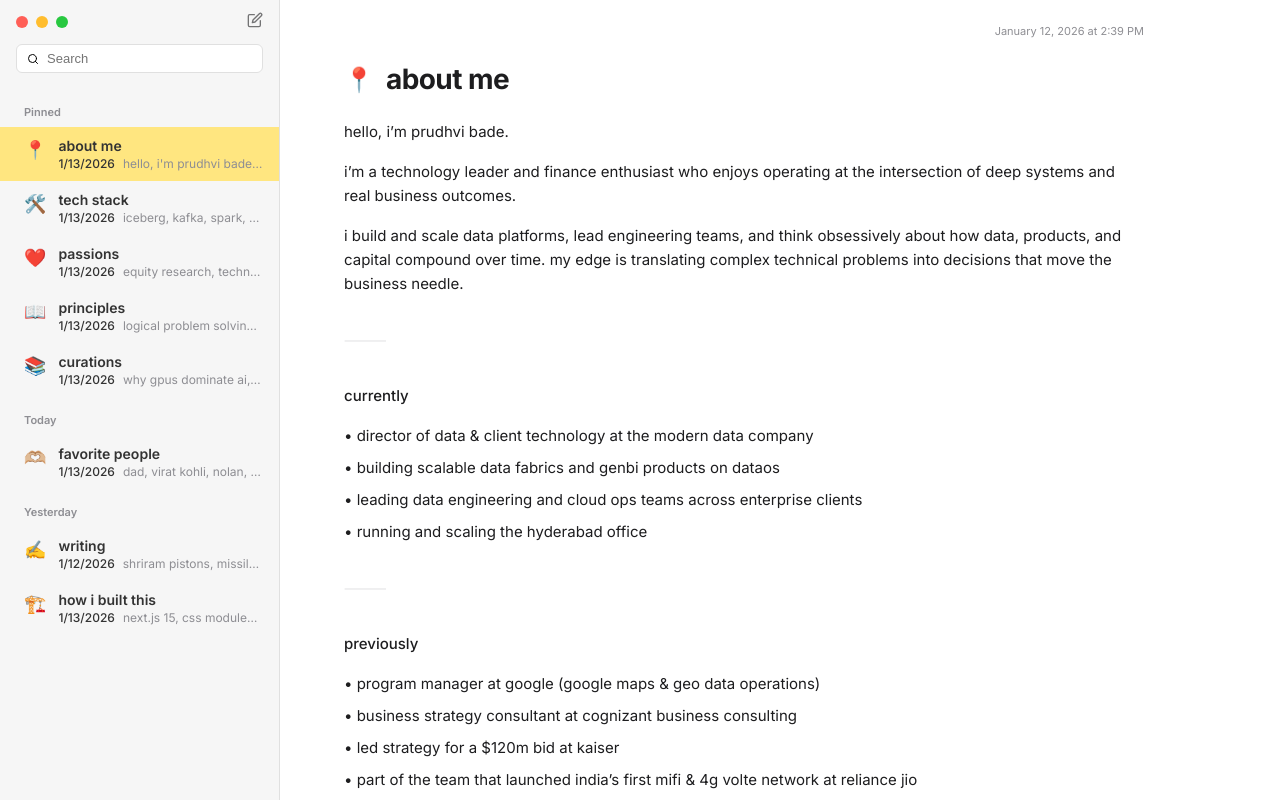
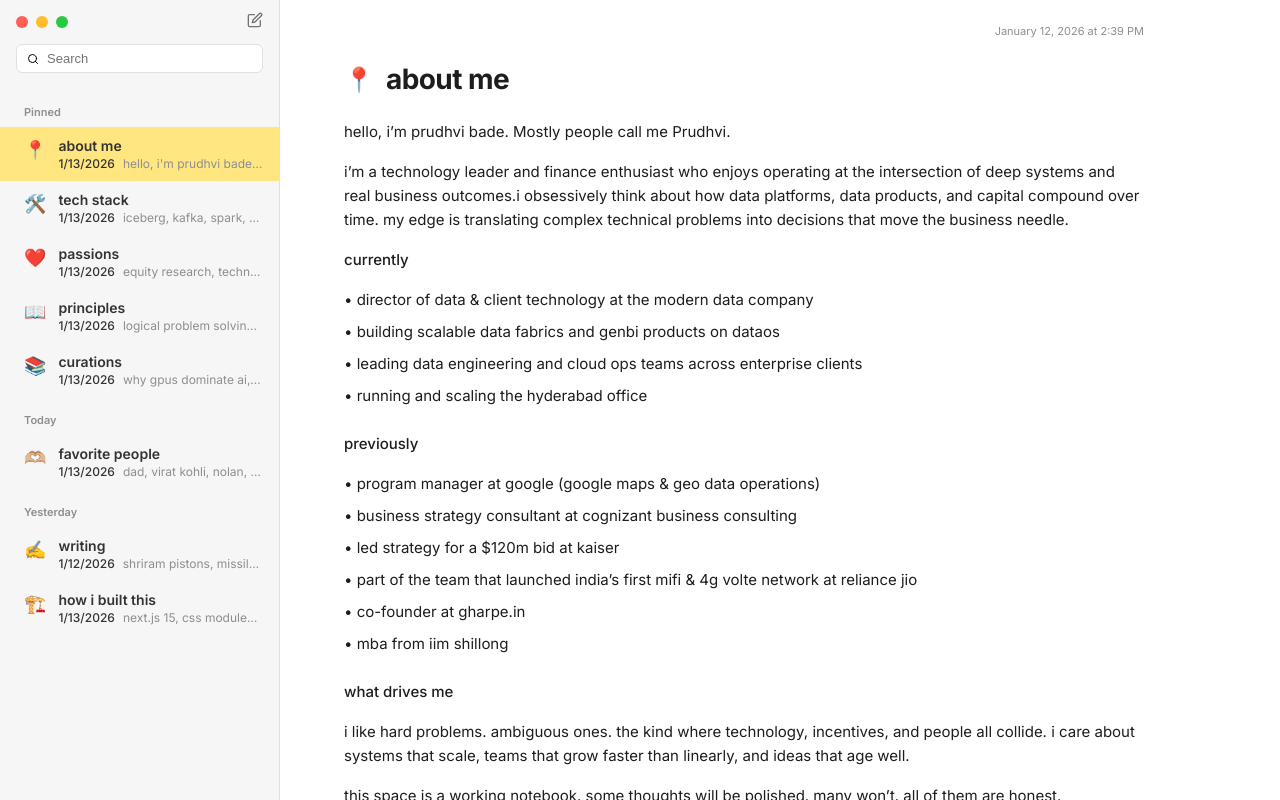
Before and after one commit to PrudhviBade/myprofile, a Next.js app: page / in a window 1280 px wide. Built offline with nearby package versions, Linux system fonts and the light colour scheme.

Commit message:
UI: Refine 'About Me' content and layout for better density

```diff
--- a/src/app/page.tsx
+++ b/src/app/page.tsx
@@ -8,18 +8,12 @@ export default function Home() {
 
       <section style={{ lineHeight: '1.6', fontSize: '15px', color: 'var(--text-primary)' }}>
         <p style={{ marginBottom: '16px' }}>
-          hello, i’m prudhvi bade.
+          hello, i’m prudhvi bade. Mostly people call me Prudhvi.
         </p>
 
         <p style={{ marginBottom: '16px' }}>
-          i’m a technology leader and finance enthusiast who enjoys operating at the intersection of deep systems and real business outcomes.
+          i’m a technology leader and finance enthusiast who enjoys operating at the intersection of deep systems and real business outcomes.i obsessively think about how data platforms, data products, and capital compound over time. my edge is translating complex technical problems into decisions that move the business needle.
         </p>
-
-        <p style={{ marginBottom: '24px' }}>
-          i build and scale data platforms, lead engineering teams, and think obsessively about how data, products, and capital compound over time. my edge is translating complex technical problems into decisions that move the business needle.
-        </p>
-
-        <div style={{ margin: '32px 0', color: '#E5E5E7' }}>⸻</div>
 
         <p style={{ marginBottom: '16px', fontWeight: 500 }}>
           currently
@@ -30,8 +24,6 @@ export default function Home() {
           <li>• leading data engineering and cloud ops teams across enterprise clients</li>
           <li>• running and scaling the hyderabad office</li>
         </ul>
-
-        <div style={{ margin: '32px 0', color: '#E5E5E7' }}>⸻</div>
 
         <p style={{ marginBottom: '16px', fontWeight: 500 }}>
           previously
@@ -45,15 +37,13 @@ export default function Home() {
           <li>• mba from iim shillong</li>
         </ul>
 
-        <div style={{ margin: '32px 0', color: '#E5E5E7' }}>⸻</div>
-
         <p style={{ marginBottom: '16px', fontWeight: 500 }}>
           what drives me
         </p>
 
         <p style={{ marginBottom: '16px' }}>
           i like hard problems. ambiguous ones. the kind where technology, incentives, and people all collide.
-          i care about leverage—systems that scale, teams that grow faster than linearly, and ideas that age well.
+          i care about systems that scale, teams that grow faster than linearly, and ideas that age well.
         </p>
 
         <p style={{ marginBottom: '16px' }}>
```
